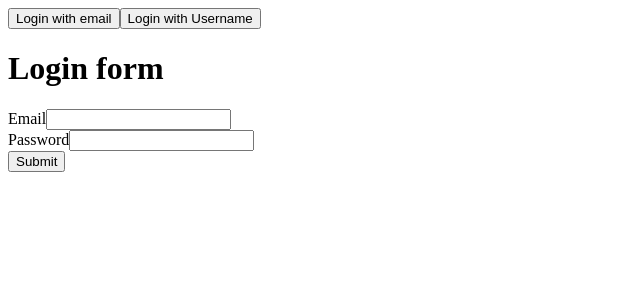
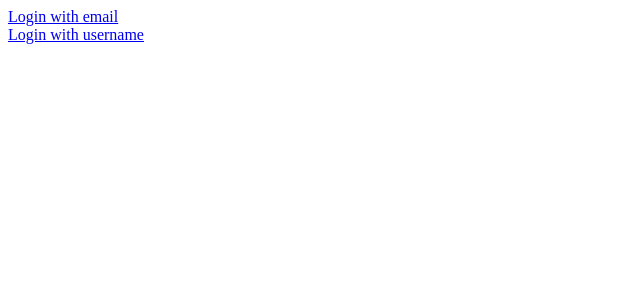
Before and after one commit to iampkn/15-simple-project, a React (Create React App) app in the folder login-form/: page /login in a window 1280 px wide. Shown: the top 300 px of the page, without its empty margins (0-640 px from the left). Built offline with nearby package versions, Linux system fonts and the light colour scheme.

Commit message:
Protect router for use

```diff
--- a/login-form/src/App.js
+++ b/login-form/src/App.js
@@ -1,6 +1,8 @@
 import { Route, Routes } from "react-router-dom"
 import ControlLogin from "./components/ControlLogin"
-import HomePage from "./components/Pages/HomePage"
+import LoginWithEmail from "./components/LoginMethod/LoginType/LoginWithEmail"
+import LoginWithUserName from "./components/LoginMethod/LoginType/LoginWithUserName"
+import HomePage from "./components/Pages/HomePage/HomePage"
 import Register from "./components/Register/Register"
 
 function App() {
@@ -9,6 +11,8 @@ function App() {
          <Routes>
             <Route path='/' element={<HomePage />} />
             <Route path='/login' element={<ControlLogin />} />
+            <Route path='/login/email' element={<LoginWithEmail />} />
+            <Route path='/login/username' element={<LoginWithUserName />} />
             <Route path='/register' element={<Register />} />
          </Routes>
       </div>
--- a/login-form/src/components/ControlLogin.js
+++ b/login-form/src/components/ControlLogin.js
@@ -1,27 +1,11 @@
-import React, { useState } from "react"
-import LoginWithEmail from "./LoginMethod/LoginType/LoginWithEmail"
-import LoginWithUserName from "./LoginMethod/LoginType/LoginWithUserName"
+import React from "react"
 
 const ControlLogin = () => {
-   const [typeLogin, setTypeLogin] = useState("email")
    return (
       <div>
-         <button
-            onClick={(e) => {
-               e.preventDefault()
-               setTypeLogin("email")
-            }}>
-            Login with email
-         </button>
-         <button
-            onClick={(e) => {
-               e.preventDefault()
-               setTypeLogin("username")
-            }}>
-            Login with Username
-         </button>
-         {typeLogin === "email" ? <LoginWithEmail /> : null}
-         {typeLogin === "username" ? <LoginWithUserName /> : null}
+         <a href='/login/email'>Login with email</a>
+         <br></br>
+         <a href='/login/username'>Login with username</a>
       </div>
    )
 }
--- a/login-form/src/components/Pages/HomePage.js
+++ /dev/null
@@ -1,24 +0,0 @@
-import React from "react"
-import { Link } from "react-router-dom"
-
-const HomePage = () => {
-   return (
-      <div>
-         <nav>
-            <ul>
-               <li>
-                  <Link to='/'>Home</Link>
-               </li>
-               <li>
-                  <Link to='/login'>Login</Link>
-               </li>
-               <li>
-                  <Link to='/register'>Register</Link>
-               </li>
-            </ul>
-         </nav>
-      </div>
-   )
-}
-
-export default HomePage
--- /dev/null
+++ b/login-form/src/components/Pages/HomePage/HomePage.js
@@ -0,0 +1,46 @@
+import React from "react"
+import { Link } from "react-router-dom"
+import { useSelector } from "react-redux"
+import { selectAccToken } from "../store/Slice/useSlice"
+const HomePage = () => {
+   const access_token = useSelector(selectAccToken)
+   const Unlogin = [
+      {
+         name: "Pricing",
+         path: "/pricing",
+      },
+      {
+         name: "Company",
+         path: "/company",
+      },
+      {
+         name: "Help",
+         path: "/help",
+      },
+      {
+         name: "Sign up",
+         path: "/register",
+      },
+      {
+         name: "Log in",
+         path: "/login",
+      },
+   ]
+   if (access_token) {
+      return (
+         <div>
+            <nav>
+               <ul>
+                  {Unlogin.map((item, index) => (
+                     <li key={index}>
+                        <Link to={item.path}>{item.name}</Link>
+                     </li>
+                  ))}
+               </ul>
+            </nav>
+         </div>
+      )
+   }
+}
+
+export default HomePage
--- a/login-form/src/components/Register/Register.js
+++ b/login-form/src/components/Register/Register.js
@@ -45,7 +45,7 @@ function Register() {
          }
       )
       console.log("Post data", response)
-      if (response.status === 201) {
+      if (response.status === 200) {
          setMsg("Congratulations, your account has been successfully created.")
          setInterval(() => {
             window.location.href = "/"
@@ -62,14 +62,14 @@ function Register() {
             <h1>Register form</h1>
             {msg ? msg : null}
             <div>
+               <label htmlFor='email'>Email</label>
+               <Field type='email' name='email' id='email' />
+               <ErrorMessage name='email' component={TextError} />
+            </div>
+            <div>
                <label htmlFor='username'>User Name</label>
                <Field type='text' name='username' id='username' />
                <ErrorMessage name='username' component={TextError} />
-            </div>
-            <div>
-               <label htmlFor='email'>Email</label>
-               <Field type='email' name='email' id='email' />
-               <ErrorMessage name='email' component={TextError} />
             </div>
             <div>
                <label htmlFor='password'>Password</label>
```
Also changed, not shown: login-form/src/components/Pages/CompanyInfo/Company.js (added, +7 -0 lines), login-form/src/components/Pages/Help/Help.js (added, +7 -0 lines), login-form/src/components/Pages/Pricing/Pricing.js (added, +7 -0 lines), login-form/src/utils/PrivateRouters.js (added, +11 -0 lines).
